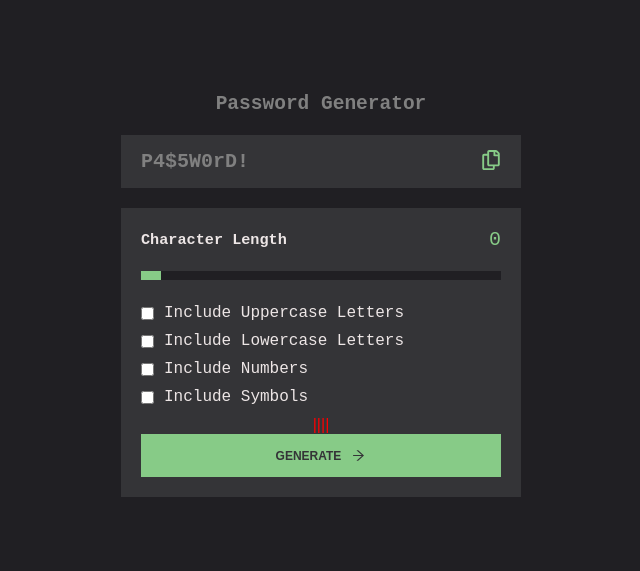
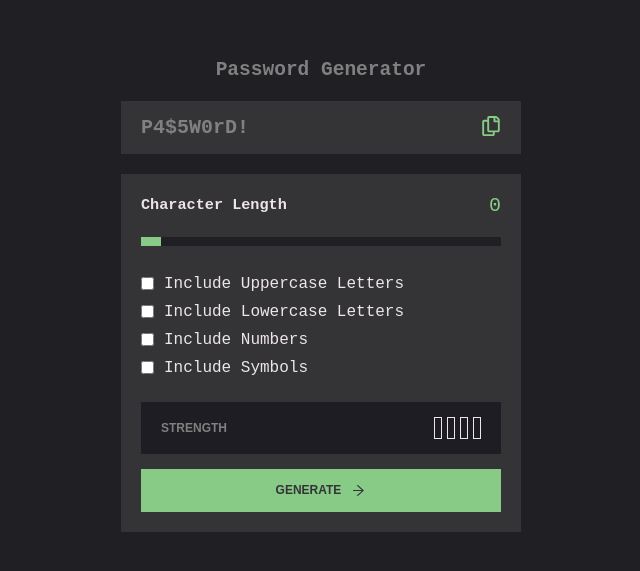
Before and after one commit to tomasleggire/password-generator, a React (Create React App) app: page / in a window 1280 px wide. Shown: the part 105-676 px from the top of the page, without its empty margins (319-959 px from the left). Built offline with nearby package versions, Linux system fonts and the light colour scheme.

Commit message:
Estilos agregados a StrengthRating component

```diff
--- a/src/components/StrengthRating.tsx
+++ b/src/components/StrengthRating.tsx
@@ -21,10 +21,17 @@ export default function StrengthRating() {
     }
 
     return (
-      <div>
+      <div className="strength-rating-container">
+        <h5>STRENGTH</h5>
+        <div className="strength-rating-unity-container">
         {Array(4).fill("").map((_, i) => (
-          <span key={i} style={{ color: i < strength ? 'green' : 'red' }}>|</span>
+          <div key={i} className={`${i < strength ? "strength-rating-unity-filled" : "strength-rating-unity"}`}></div>
         ))}
+        </div>
       </div>
     );
 }
+
+const styleNotFill = {
+
+}
--- a/src/styles.css
+++ b/src/styles.css
@@ -1,10 +1,12 @@
 :root {
   --main-bg-color: rgb(32, 31, 35);
   --secondary-bg-color: rgb(52, 52, 55);
+  --third-bg-color: rgb(29, 29, 35);
   --gray-title: gray;
   --gray-placeholder: rgb(103, 103, 103);
   --principal-green: rgb(135, 203, 135);
   --white: rgb(237, 230, 230);
+  --yellow: rgb(232, 185, 65);
 
   --lg: 20px;
   --md: 16px;
--- a/src/styles/CheckBoxesContainer.css
+++ b/src/styles/CheckBoxesContainer.css
@@ -1,4 +1,3 @@
 .main-boxes-container {
   margin-right: auto;
-  margin-top: 10px;
 }
--- a/src/styles/OptionsLayout.css
+++ b/src/styles/OptionsLayout.css
@@ -8,6 +8,7 @@
   flex-direction: column;
   justify-content: space-around;
   align-items: center;
+  gap: 15px;
 }
 
 .main-options-layout button {
--- a/src/styles/StrengthRating.css
+++ b/src/styles/StrengthRating.css
@@ -0,0 +1,35 @@
+.strength-rating-container {
+  display: flex;
+  align-items: center;
+  width: 100%;
+  justify-content: space-between;
+  background-color: var(--third-bg-color);
+  padding: 15px 20px;
+}
+
+.strength-rating-container h5 {
+  color: var(--gray-title);
+  font-size: var(--sm);
+}
+
+.strength-rating-unity-container {
+  display: flex;
+  justify-content: center;
+  align-items: center;
+  gap: 5px;
+}
+
+.strength-rating-unity-container div {
+  width: 8px;
+  height: 22px;
+}
+
+.strength-rating-unity {
+  border: 1px solid var(--white);
+  background: transparent;
+}
+
+.strength-rating-unity-filled {
+  border: 1px solid var(--yellow);
+  background: var(--yellow);
+}
```
